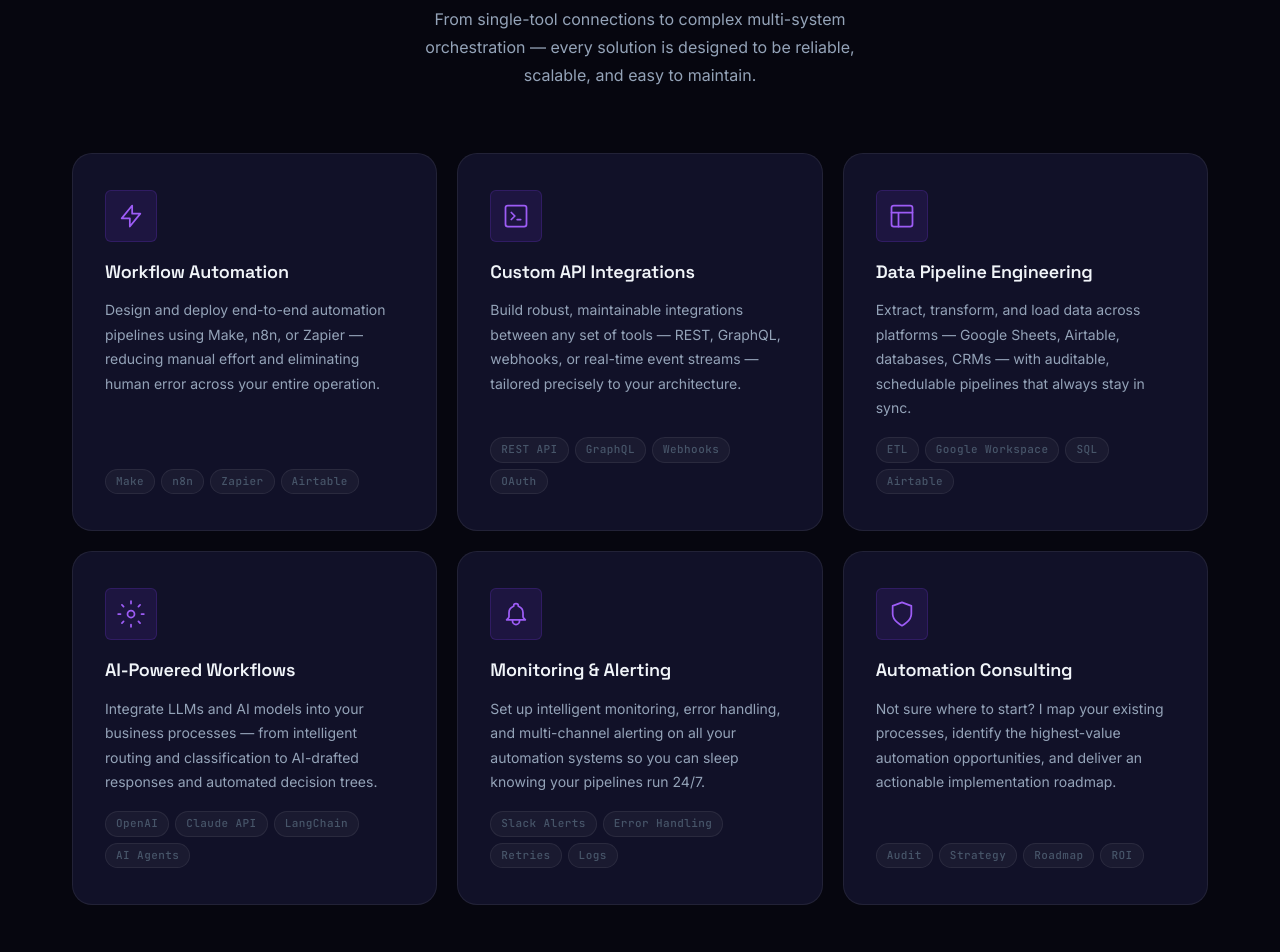
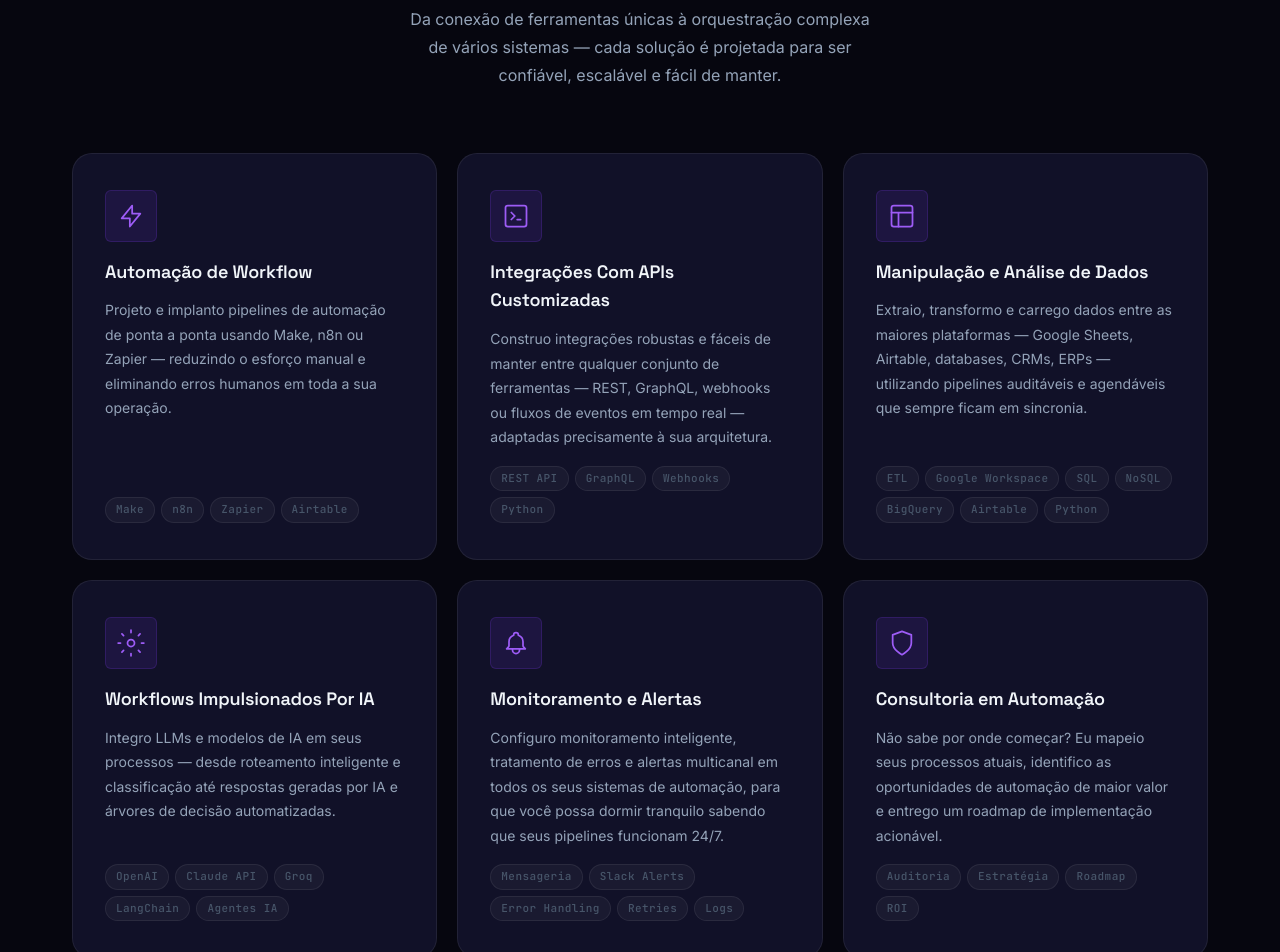
Before and after one commit to AtylaDaSilva/portfolio-website, a React (Vite) app: page / in a window 1280 px wide. Shown: the part 1848-2800 px from the top of the page. Built offline with nearby package versions, Linux system fonts and the light colour scheme.

Commit message:
chore: translations 2

```diff
--- a/src/App.jsx
+++ b/src/App.jsx
@@ -16,7 +16,7 @@ export default function App() {
         <About />
         <Services />
         <Projects />
-        <Testimonials />
+        {/* <Testimonials /> */}
         <Contact />
       </main>
       <Footer />
--- a/src/components/About.jsx
+++ b/src/components/About.jsx
@@ -1,10 +1,10 @@
 import './About.css'
 
 const stats = [
-  { value: '50+', label: 'Automations Built' },
-  { value: '30+', label: 'Clients Helped' },
-  { value: '10k+', label: 'Hours Saved' },
-  { value: '99%', label: 'Uptime Rate' },
+  { value: '50+', label: 'Automações Construídas' },
+  { value: '30+', label: 'Clientes Atendidos' },
+  { value: '10k+', label: 'Horas Economizadas' },
+  { value: '99%', label: 'Taxa de Disponibilidade' },
 ]
 
 export default function About() {
@@ -31,7 +31,7 @@ export default function About() {
           <a href="#contact" className="btn-primary" style={{ marginTop: 28, display: 'inline-flex' }}>
             Entre em Contato
             <svg viewBox="0 0 16 16" fill="none" width="16" height="16">
-              <path d="M3 8h10M9 4l4 4-4 4" stroke="currentColor" strokeWidth="1.5" strokeLinecap="round" strokeLinejoin="round"/>
+              <path d="M3 8h10M9 4l4 4-4 4" stroke="currentColor" strokeWidth="1.5" strokeLinecap="round" strokeLinejoin="round" />
             </svg>
           </a>
         </div>
--- a/src/components/Contact.jsx
+++ b/src/components/Contact.jsx
@@ -17,57 +17,56 @@ export default function Contact() {
       <div className="container contact__inner">
         {/* Left */}
         <div className="contact__text">
-          <span className="section-eyebrow">Get in touch</span>
+          <span className="section-eyebrow">Entre em Contato</span>
           <h2 className="contact__heading">
-            Ready to automate<br />
-            <span className="gradient-text">your business?</span>
+            Pronto para automatizar<br />
+            <span className="gradient-text">seu negócio?</span>
           </h2>
           <p className="contact__sub">
-            Tell me about your project. I'll get back to you within 24 hours
-            with ideas on how to tackle it.
+            Fale sobre seu projeto. Responderei em até 24 horas com ideias de como podemos resolver.
           </p>
 
           <div className="contact__channels">
-            <a href="mailto:alex@alexfoster.dev" className="contact__channel">
+            <a href="mailto:[EMAIL_ADDRESS]" className="contact__channel">
               <div className="contact__channel-icon">
                 <svg viewBox="0 0 24 24" fill="none" stroke="currentColor" strokeWidth="1.5" strokeLinecap="round" strokeLinejoin="round" width="20" height="20">
-                  <path d="M4 4h16c1.1 0 2 .9 2 2v12c0 1.1-.9 2-2 2H4c-1.1 0-2-.9-2-2V6c0-1.1.9-2 2-2z"/>
-                  <polyline points="22,6 12,13 2,6"/>
+                  <path d="M4 4h16c1.1 0 2 .9 2 2v12c0 1.1-.9 2-2 2H4c-1.1 0-2-.9-2-2V6c0-1.1.9-2 2-2z" />
+                  <polyline points="22,6 12,13 2,6" />
                 </svg>
               </div>
               <div>
                 <div className="contact__channel-label">Email</div>
-                <div className="contact__channel-value">alex@alexfoster.dev</div>
+                <div className="contact__channel-value">atyladasilva@outlook.com</div>
               </div>
             </a>
 
             <a href="https://linkedin.com" target="_blank" rel="noreferrer" className="contact__channel">
               <div className="contact__channel-icon">
                 <svg viewBox="0 0 24 24" fill="currentColor" width="20" height="20">
-                  <path d="M16 8a6 6 0 0 1 6 6v7h-4v-7a2 2 0 0 0-2-2 2 2 0 0 0-2 2v7h-4v-7a6 6 0 0 1 6-6zM2 9h4v12H2z"/>
-                  <circle cx="4" cy="4" r="2"/>
+                  <path d="M16 8a6 6 0 0 1 6 6v7h-4v-7a2 2 0 0 0-2-2 2 2 0 0 0-2 2v7h-4v-7a6 6 0 0 1 6-6zM2 9h4v12H2z" />
+                  <circle cx="4" cy="4" r="2" />
                 </svg>
               </div>
               <div>
                 <div className="contact__channel-label">LinkedIn</div>
-                <div className="contact__channel-value">linkedin.com/in/alexfoster</div>
+                <div className="contact__channel-value">https://www.linkedin.com/in/atyladasilva/</div>
               </div>
             </a>
 
-            <a href="https://calendly.com" target="_blank" rel="noreferrer" className="contact__channel">
+            {/* <a href="https://calendly.com" target="_blank" rel="noreferrer" className="contact__channel">
               <div className="contact__channel-icon">
                 <svg viewBox="0 0 24 24" fill="none" stroke="currentColor" strokeWidth="1.5" strokeLinecap="round" strokeLinejoin="round" width="20" height="20">
-                  <rect x="3" y="4" width="18" height="18" rx="2" ry="2"/>
-                  <line x1="16" y1="2" x2="16" y2="6"/>
-                  <line x1="8" y1="2" x2="8" y2="6"/>
-                  <line x1="3" y1="10" x2="21" y2="10"/>
+                  <rect x="3" y="4" width="18" height="18" rx="2" ry="2" />
+                  <line x1="16" y1="2" x2="16" y2="6" />
+                  <line x1="8" y1="2" x2="8" y2="6" />
+                  <line x1="3" y1="10" x2="21" y2="10" />
                 </svg>
               </div>
               <div>
                 <div className="contact__channel-label">Book a call</div>
                 <div className="contact__channel-value">calendly.com/alexfoster</div>
               </div>
-            </a>
+            </a> */}
           </div>
         </div>
 
@@ -77,7 +76,7 @@ export default function Contact() {
             <div className="contact__success">
               <div className="contact__success-icon">
                 <svg viewBox="0 0 24 24" fill="none" stroke="currentColor" strokeWidth="2" strokeLinecap="round" strokeLinejoin="round" width="32" height="32">
-                  <polyline points="20 6 9 17 4 12"/>
+                  <polyline points="20 6 9 17 4 12" />
                 </svg>
               </div>
               <h3>Message sent!</h3>
@@ -114,8 +113,8 @@ export default function Contact() {
               <button type="submit" className="btn-primary" style={{ width: '100%', justifyContent: 'center' }}>
                 Send Message
                 <svg viewBox="0 0 24 24" fill="none" stroke="currentColor" strokeWidth="2" strokeLinecap="round" strokeLinejoin="round" width="18" height="18">
-                  <line x1="22" y1="2" x2="11" y2="13"/>
-                  <polygon points="22 2 15 22 11 13 2 9 22 2"/>
+                  <line x1="22" y1="2" x2="11" y2="13" />
+                  <polygon points="22 2 15 22 11 13 2 9 22 2" />
                 </svg>
               </button>
             </form>
--- a/src/components/Projects.jsx
+++ b/src/components/Projects.jsx
@@ -3,56 +3,56 @@ import './Projects.css'
 
 const projects = [
   {
-    title: 'E-Commerce Order Orchestration',
-    category: 'Integration',
-    desc: 'End-to-end order pipeline connecting Shopify, warehouse WMS, Stripe, and a custom customer notification system. Processes 2,000+ orders daily with zero manual intervention.',
-    tags: ['n8n', 'Shopify API', 'Webhooks', 'Stripe'],
-    metric: '2K+ orders/day',
+    title: 'Orquestração de Pedidos E-Commerce',
+    category: 'Integração',
+    desc: 'Pipeline de pedidos de ponta a ponta conectando Shopify, WMS de armazém, Stripe e um sistema de notificação de cliente personalizado. Processa mais de 2.000 pedidos por dia sem intervenção manual.',
+    tags: ['n8n', 'Shopify API', 'Webhooks', 'Python', 'Pydantic', 'SQL'],
+    metric: '2K+ pedidos/dia',
     color: '#7C3AED',
   },
   {
-    title: 'AI Lead Qualification Engine',
-    category: 'AI Automation',
-    desc: 'Automated lead scoring and enrichment workflow. Incoming leads are classified by Claude, enriched with Apollo data, scored, and routed to the right sales rep in HubSpot — in under 30 seconds.',
+    title: 'Motor de Qualificação de Leads com IA',
+    category: 'Automação de IA',
+    desc: 'Fluxo de trabalho automatizado de pontuação e enriquecimento de leads. Leads recebidos são classificados por Claude, enriquecidos com dados da Apollo, pontuados e roteados para o representante de vendas correto no HubSpot — em menos de 30 segundos.',
     tags: ['Claude API', 'HubSpot', 'Make', 'Apollo.io'],
     metric: '30s avg. route time',
     color: '#06B6D4',
   },
   {
-    title: 'Cross-Platform Reporting Suite',
+    title: 'Suite de Relatórios Multi-Plataforma',
     category: 'Data Pipeline',
-    desc: 'Automated weekly business reports pulling from 8 data sources — GA4, Facebook Ads, Shopify, and more — consolidated into a polished Google Slides deck sent every Monday.',
+    desc: 'Relatórios semanais de negócios automatizados extraídos de múltiplas fontes de dados — GA4, Facebook Ads, Shopify e mais — consolidados em um deck polido do Google Slides enviado toda segunda-feira.',
     tags: ['Google Workspace', 'Airtable', 'Zapier', 'Looker'],
     metric: '8 sources unified',
     color: '#9D5CF6',
   },
   {
-    title: 'SaaS Onboarding Orchestrator',
+    title: 'Orquestração de Onboarding de Clientes SaaS',
     category: 'Workflow',
-    desc: 'Complete customer onboarding automation: account provisioning, Slack workspace setup, drip emails, in-app events, and stakeholder notifications — triggered on first payment.',
+    desc: 'Automação completa de onboarding de clientes: provisionamento de contas, configuração de workspace no Slack, e-mails, eventos no aplicativo e notificações a stakeholders — acionados no primeiro pagamento.',
     tags: ['Stripe', 'Slack API', 'Intercom', 'n8n'],
     metric: '0 manual steps',
     color: '#7C3AED',
   },
   {
-    title: 'Real-Time Inventory Sync',
-    category: 'Integration',
-    desc: 'Bidirectional inventory synchronization between WooCommerce, a physical POS system, and a 3PL warehouse — keeping stock counts accurate across every channel in real time.',
+    title: 'Sincronização de Estoque em Tempo Real',
+    category: 'Integração',
+    desc: 'Sincronização bidirecional de estoque entre WooCommerce, sistema POS físico e armazém 3PL — mantendo contagens precisas em todos os canais em tempo real.',
     tags: ['WooCommerce', 'REST API', 'Webhooks', 'Make'],
-    metric: 'Real-time sync',
+    metric: 'Sincronização em tempo real',
     color: '#06B6D4',
   },
   {
-    title: 'Support Ticket Triage System',
-    category: 'AI Automation',
-    desc: 'AI-powered support triage that reads incoming Zendesk tickets, classifies urgency and department, drafts a suggested reply using Claude, and assigns to the correct agent.',
+    title: 'Sistema de Triagem de Tickets de Suporte',
+    category: 'Automação de IA',
+    desc: 'Sistema de triagem de suporte baseado em IA que lê tickets de suporte recebidos, classifica urgência e departamento, gera uma resposta sugerida usando Claude e atribui ao agente correto.',
     tags: ['Zendesk', 'Claude API', 'Slack', 'Zapier'],
     metric: '60% faster response',
     color: '#9D5CF6',
   },
 ]
 
-const categories = ['All', 'Integration', 'AI Automation', 'Data Pipeline', 'Workflow']
+const categories = ['All', 'Integração', 'Automação de IA', 'Data Pipeline', 'Workflow']
 
 export default function Projects() {
   const [active, setActive] = useState('All')
@@ -63,10 +63,10 @@ export default function Projects() {
     <section id="projects" className="projects">
       <div className="container">
         <div className="projects__header">
-          <span className="section-eyebrow">Portfolio</span>
+          <span className="section-eyebrow">Portfólio</span>
           <h2 className="projects__heading">
-            Automations built to<br />
-            <span className="gradient-text">make a difference</span>
+            Automações criadas para<br />
+            <span className="gradient-text">fazer a diferença</span>
           </h2>
         </div>
 
@@ -109,7 +109,7 @@ export default function Projects() {
               <a href="#contact" className="project-card__link">
                 View case study
                 <svg viewBox="0 0 16 16" fill="none" width="14" height="14">
-                  <path d="M3 8h10M9 4l4 4-4 4" stroke="currentColor" strokeWidth="1.5" strokeLinecap="round" strokeLinejoin="round"/>
+                  <path d="M3 8h10M9 4l4 4-4 4" stroke="currentColor" strokeWidth="1.5" strokeLinecap="round" strokeLinejoin="round" />
                 </svg>
               </a>
             </div>
--- a/src/components/Services.jsx
+++ b/src/components/Services.jsx
@@ -4,62 +4,62 @@ const services = [
   {
     icon: (
       <svg viewBox="0 0 24 24" fill="none" stroke="currentColor" strokeWidth="1.5" strokeLinecap="round" strokeLinejoin="round" width="28" height="28">
-        <path d="M13 10V3L4 14h7v7l9-11h-7z"/>
+        <path d="M13 10V3L4 14h7v7l9-11h-7z" />
       </svg>
     ),
-    title: 'Workflow Automation',
-    desc: 'Design and deploy end-to-end automation pipelines using Make, n8n, or Zapier — reducing manual effort and eliminating human error across your entire operation.',
+    title: 'Automação de Workflow',
+    desc: 'Projeto e implanto pipelines de automação de ponta a ponta usando Make, n8n ou Zapier — reduzindo o esforço manual e eliminando erros humanos em toda a sua operação.',
     tags: ['Make', 'n8n', 'Zapier', 'Airtable'],
   },
   {
     icon: (
       <svg viewBox="0 0 24 24" fill="none" stroke="currentColor" strokeWidth="1.5" strokeLinecap="round" strokeLinejoin="round" width="28" height="28">
-        <path d="M8 9l3 3-3 3M13 15h3M3 5a2 2 0 0 1 2-2h14a2 2 0 0 1 2 2v14a2 2 0 0 1-2 2H5a2 2 0 0 1-2-2V5z"/>
+        <path d="M8 9l3 3-3 3M13 15h3M3 5a2 2 0 0 1 2-2h14a2 2 0 0 1 2 2v14a2 2 0 0 1-2 2H5a2 2 0 0 1-2-2V5z" />
       </svg>
     ),
-    title: 'Custom API Integrations',
-    desc: 'Build robust, maintainable integrations between any set of tools — REST, GraphQL, webhooks, or real-time event streams — tailored precisely to your architecture.',
-    tags: ['REST API', 'GraphQL', 'Webhooks', 'OAuth'],
+    title: 'Integrações Com APIs Customizadas',
+    desc: 'Construo integrações robustas e fáceis de manter entre qualquer conjunto de ferramentas — REST, GraphQL, webhooks ou fluxos de eventos em tempo real — adaptadas precisamente à sua arquitetura.',
+    tags: ['REST API', 'GraphQL', 'Webhooks', 'Python'],
   },
   {
     icon: (
       <svg viewBox="0 0 24 24" fill="none" stroke="currentColor" strokeWidth="1.5" strokeLinecap="round" strokeLinejoin="round" width="28" height="28">
-        <rect x="3" y="3" width="18" height="18" rx="2"/><path d="M3 9h18M9 21V9"/>
+        <rect x="3" y="3" width="18" height="18" rx="2" /><path d="M3 9h18M9 21V9" />
       </svg>
     ),
-    title: 'Data Pipeline Engineering',
-    desc: 'Extract, transform, and load data across platforms — Google Sheets, Airtable, databases, CRMs — with auditable, schedulable pipelines that always stay in sync.',
-    tags: ['ETL', 'Google Workspace', 'SQL', 'Airtable'],
+    title: 'Manipulação e Análise de Dados',
+    desc: 'Extraio, transformo e carrego dados entre as maiores plataformas — Google Sheets, Airtable, databases, CRMs, ERPs — utilizando pipelines auditáveis e agendáveis que sempre ficam em sincronia.',
+    tags: ['ETL', 'Google Workspace', 'SQL', 'NoSQL', 'BigQuery', 'Airtable', 'Python'],
   },
   {
     icon: (
       <svg viewBox="0 0 24 24" fill="none" stroke="currentColor" strokeWidth="1.5" strokeLinecap="round" strokeLinejoin="round" width="28" height="28">
-        <circle cx="12" cy="12" r="3"/><path d="M12 1v2M12 21v2M4.22 4.22l1.42 1.42M18.36 18.36l1.42 1.42M1 12h2M21 12h2M4.22 19.78l1.42-1.42M18.36 5.64l1.42-1.42"/>
+        <circle cx="12" cy="12" r="3" /><path d="M12 1v2M12 21v2M4.22 4.22l1.42 1.42M18.36 18.36l1.42 1.42M1 12h2M21 12h2M4.22 19.78l1.42-1.42M18.36 5.64l1.42-1.42" />
       </svg>
     ),
-    title: 'AI-Powered Workflows',
-    desc: 'Integrate LLMs and AI models into your business processes — from intelligent routing and classification to AI-drafted responses and automated decision trees.',
-    tags: ['OpenAI', 'Claude API', 'LangChain', 'AI Agents'],
+    title: 'Workflows Impulsionados Por IA',
+    desc: 'Integro LLMs e modelos de IA em seus processos — desde roteamento inteligente e classificação até respostas geradas por IA e árvores de decisão automatizadas.',
+    tags: ['OpenAI', 'Claude API', 'Groq', 'LangChain', 'Agentes IA'],
   },
   {
     icon: (
       <svg viewBox="0 0 24 24" fill="none" stroke="currentColor" strokeWidth="1.5" strokeLinecap="round" strokeLinejoin="round" width="28" height="28">
-        <path d="M15 17h5l-1.405-1.405A2.032 2.032 0 0 1 18 14.158V11a6.002 6.002 0 0 0-4-5.659V5a2 2 0 1 0-4 0v.341C7.67 6.165 6 8.388 6 11v3.159c0 .538-.214 1.055-.595 1.436L4 17h5m6 0v1a3 3 0 1 1-6 0v-1m6 0H9"/>
+        <path d="M15 17h5l-1.405-1.405A2.032 2.032 0 0 1 18 14.158V11a6.002 6.002 0 0 0-4-5.659V5a2 2 0 1 0-4 0v.341C7.67 6.165 6 8.388 6 11v3.159c0 .538-.214 1.055-.595 1.436L4 17h5m6 0v1a3 3 0 1 1-6 0v-1m6 0H9" />
       </svg>
     ),
-    title: 'Monitoring & Alerting',
-    desc: 'Set up intelligent monitoring, error handling, and multi-channel alerting on all your automation systems so you can sleep knowing your pipelines run 24/7.',
-    tags: ['Slack Alerts', 'Error Handling', 'Retries', 'Logs'],
+    title: 'Monitoramento e Alertas',
+    desc: 'Configuro monitoramento inteligente, tratamento de erros e alertas multicanal em todos os seus sistemas de automação, para que você possa dormir tranquilo sabendo que seus pipelines funcionam 24/7.',
+    tags: ['Mensageria', 'Slack Alerts', 'Error Handling', 'Retries', 'Logs'],
   },
   {
     icon: (
       <svg viewBox="0 0 24 24" fill="none" stroke="currentColor" strokeWidth="1.5" strokeLinecap="round" strokeLinejoin="round" width="28" height="28">
-        <path d="M12 22s8-4 8-10V5l-8-3-8 3v7c0 6 8 10 8 10z"/>
+        <path d="M12 22s8-4 8-10V5l-8-3-8 3v7c0 6 8 10 8 10z" />
       </svg>
     ),
-    title: 'Automation Consulting',
-    desc: 'Not sure where to start? I map your existing processes, identify the highest-value automation opportunities, and deliver an actionable implementation roadmap.',
-    tags: ['Audit', 'Strategy', 'Roadmap', 'ROI'],
+    title: 'Consultoria em Automação',
+    desc: 'Não sabe por onde começar? Eu mapeio seus processos atuais, identifico as oportunidades de automação de maior valor e entrego um roadmap de implementação acionável.',
+    tags: ['Auditoria', 'Estratégia', 'Roadmap', 'ROI'],
   },
 ]
 
@@ -68,14 +68,14 @@ export default function Services() {
     <section id="services" className="services">
       <div className="container">
         <div className="services__header">
-          <span className="section-eyebrow">What I do</span>
+          <span className="section-eyebrow">O Que Eu Faço</span>
           <h2 className="services__heading">
-            Services built around<br />
-            <span className="gradient-text">your stack</span>
+            Serviços construídos em torno da<br />
+            <span className="gradient-text">sua stack</span>
           </h2>
           <p className="services__sub">
-            From single-tool connections to complex multi-system orchestration —
-            every solution is designed to be reliable, scalable, and easy to maintain.
+            Da conexão de ferramentas únicas à orquestração complexa de vários sistemas —
+            cada solução é projetada para ser confiável, escalável e fácil de manter.
           </p>
         </div>
 
```
